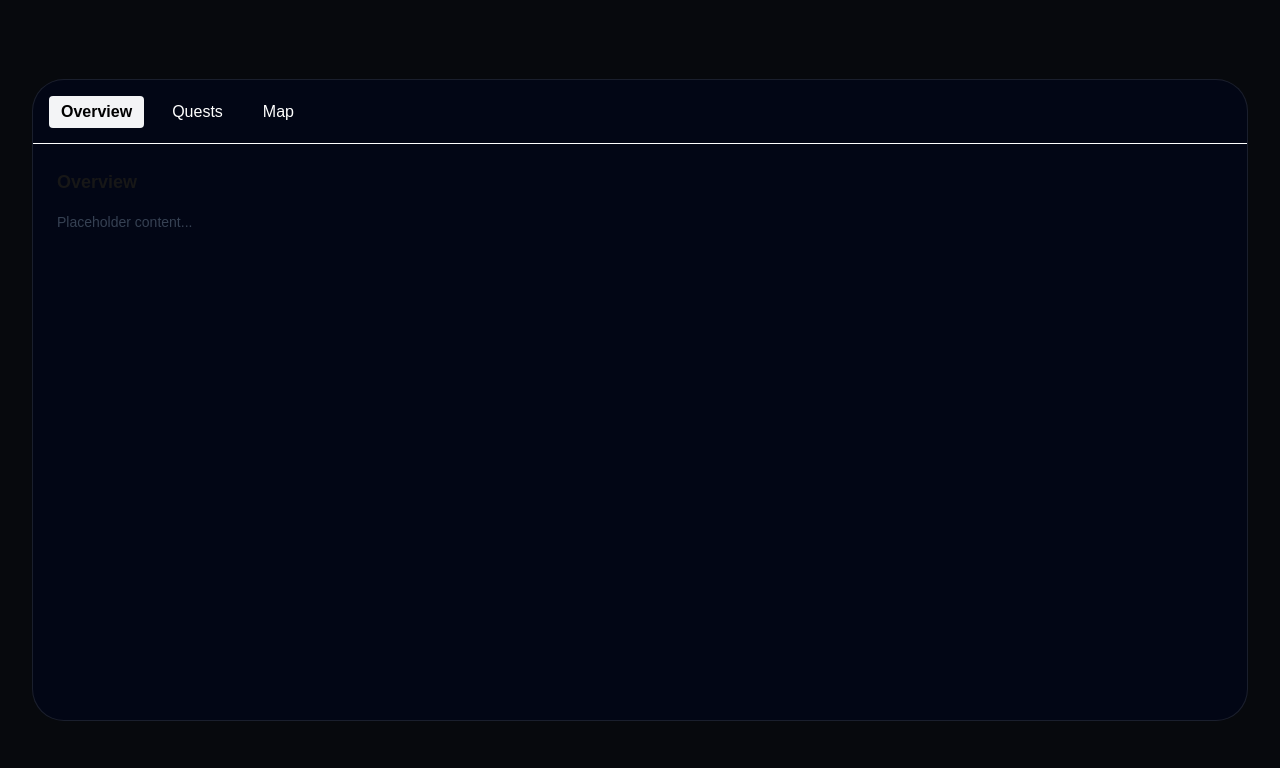
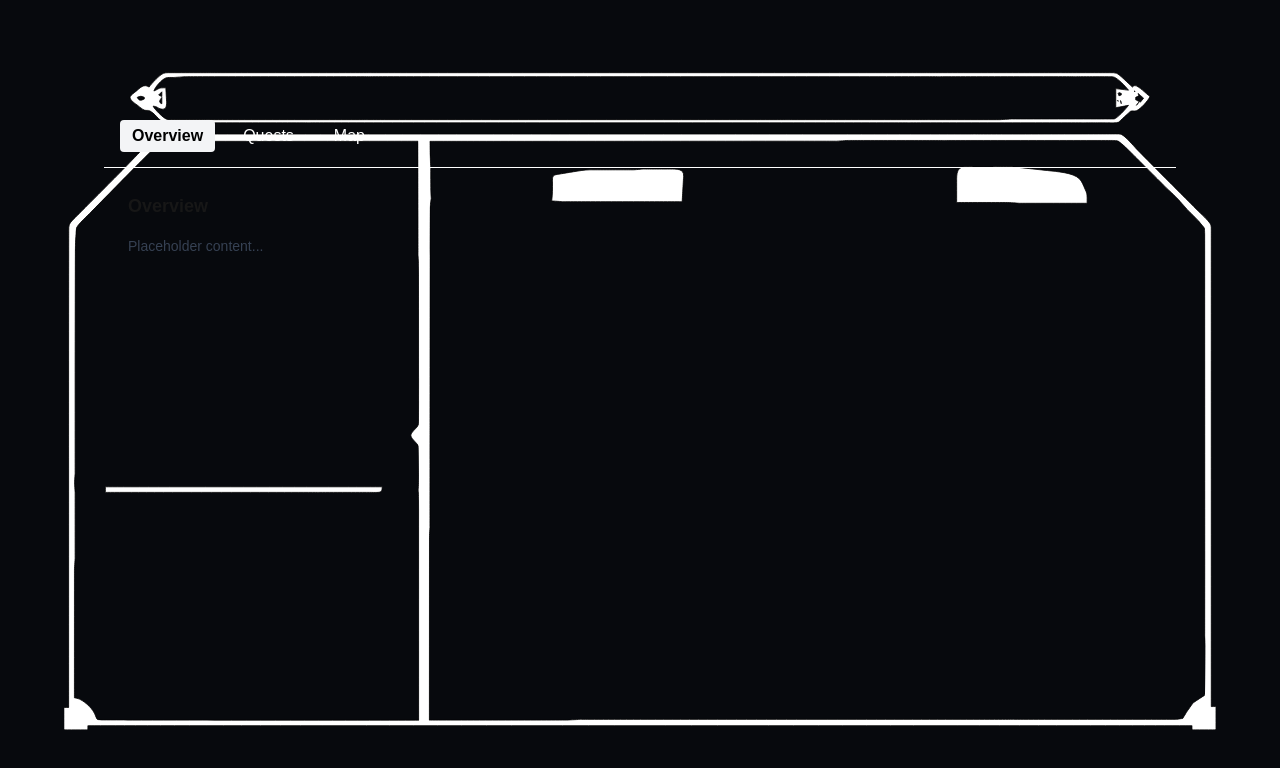
Before and after one commit to king-aedred/saga, a Next.js app: page / in a window 1280 px wide. Shown: the top 768 px of the page. Built offline with nearby package versions, Linux system fonts and the light colour scheme.

Commit message:
added svg of the log layout for experimenting with the ux

```diff
--- a/src/app/page.tsx
+++ b/src/app/page.tsx
@@ -1,6 +1,10 @@
 "use client";
 
+import QuestWindowFrame from "@/components/QuestWindowFrame";
+
 import {useEffect, useRef, useState} from "react";
+
+
 
 const quests = [
   { id: 1, name: "First Quest", description: "test1" },
@@ -123,7 +127,7 @@ export default function Page() {
       className="min-h-screen bg-[#07090d] px-6 py-8 outline-none sm:px-8 lg:px12"
     >
       <div className="mx-auto flex min-h-[calc(100vh-4rem)] w-full max-w-screen-2xl items-center justify-center">
-        <div className="w-full overflow-hidden rounded-4xl border border-white/10 bg-slate-950/85">
+        <QuestWindowFrame>
             <div className="grid min-h-[min(80vh,60rem)] grid-rows-[64px_1fr]">
             <header
               className={`border-b p-4 transition-colors duration-150 ${
@@ -202,7 +206,7 @@ export default function Page() {
 
             </main>
           </div>
-        </div>
+        </QuestWindowFrame>
       </div>
     </div>
   );
--- /dev/null
+++ b/src/components/QuestWindowFrame.tsx
@@ -0,0 +1,22 @@
+import type {ReactNode} from "react";
+
+type QuestWindowFrameProps = {
+  children: ReactNode;
+};
+
+export default function QuestWindowFrame({children}: QuestWindowFrameProps) {
+  return (
+    <div className="relative mx-auto w-full max-w-6xl aspect-[16/9]">
+      <img
+        src="/skyrim_log_kontura.svg"
+        alt=""
+        aria-hidden="true"
+        className="pointer-events-none absolute inset-o h-full w-full select-none object-contain"
+      />
+
+      <div className="relative z-10 h-full w-full p-10">
+        {children}
+      </div>"
+    </div>
+  );
+}
```
Also changed, not shown: public/skyrim_log_kontura.svg (added). Lines whose indentation alone changed are shown as unchanged.
